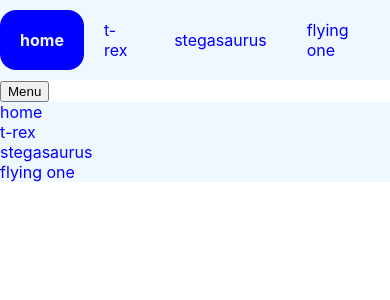
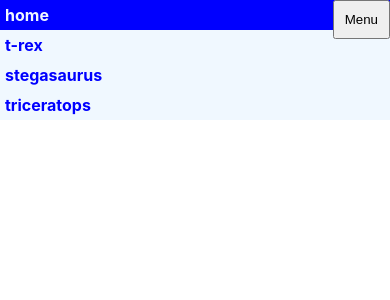
Before and after one commit to cooljasonmelton/responsive-menu, a React (Create React App) app: page / in a window 390 px wide. Both pictures are taken after a click on the button "Menu". Shown: the top 300 px of the page. Built offline with nearby package versions, Linux system fonts and the light colour scheme.

Commit message:
refactored for nav options

```diff
--- a/src/App.css
+++ b/src/App.css
@@ -7,7 +7,7 @@
   justify-content: space-around;
   background-color: aliceblue;
 }
-.nav-item{
+.navbar > .nav-option{
   text-decoration: none;
   cursor: pointer;
   background-color: aliceblue;
@@ -16,7 +16,7 @@
   border-radius: 1em;
 }
 
-.nav-item.clicked{
+.navbar > .nav-option.clicked{
   font-weight: bold;
   background-color: blue;
   color: aliceblue;
@@ -24,18 +24,37 @@
 
 
 /* small nav */
-
-.small-nav{
+.nav-small-button{
+  padding: 10px;
+  margin: 0;
+  float: right;
+}
+.nav-small{
   width: 100%;
+  display: none;
+  float: right;
 }
 
-.small-nav-option{
+.nav-small > .nav-option{
   width: 100%;
   background-color: aliceblue;
   color: blue;
+  font-weight: bold;
   cursor: pointer;
+  padding: 5px;
 }
 
-.small-nav-option:hover{
+.nav-small > .nav-option:hover{
   background-color: blue;
-  color: aliceblue;}
+  color: aliceblue;
+}
+
+/* make it responsive! */
+@media screen and (max-width: 44em) {
+  .nav-small{
+    display: block
+  }
+  .navbar{
+    display: none
+  }
+}
--- a/src/App.js
+++ b/src/App.js
@@ -1,7 +1,7 @@
 import React from 'react';
 import './App.css';
 import Navbar from './Navbar';
-import SmallNav from './SmallNav';
+import SmallNav from './NavSmall';
 
 
 function App() {
--- /dev/null
+++ b/src/NavOptions.js
@@ -0,0 +1,89 @@
+import React from 'react';
+import './App.css';
+import { withRouter } from 'react-router-dom';
+
+
+
+class NavOptions extends React.Component {
+    constructor(){
+        super()
+        this.state = {
+            activeItem: "home"
+        }
+    }
+
+    handleClick = e => {
+        let clickedNav = e.target.getAttribute("nav")
+        this.setState({activeItem: clickedNav })
+        if (clickedNav === 'home') {
+            this.props.history.push('/')
+            window.location.reload()
+         } else {
+            this.props.history.push(`${clickedNav}`)
+        }
+    }
+    renderNavOptions = ()=> {
+        const navOptions = ["home", "t-rex", "stegasaurus", "triceratops"]
+        const { activeItem } = this.state
+        return navOptions.map(option => {
+            return (
+                <div
+                className={"nav-option" + (activeItem === option ? " clicked" : "")}
+                onClick={this.handleClick}
+                nav={option}
+                key={option}
+                >
+                    {option}
+                </div>
+            )
+        })
+    }
+
+
+    render(){
+        return (
+            <>
+            {this.renderNavOptions()}
+            </>
+        );
+    }
+}
+
+export default withRouter(NavOptions);
+
+
+
+
+
+
+
+
+
+// <div
+// className={"nav-item" + (activeItem === "home" ? " clicked" : "")}
+// onClick={this.handleClick}
+// nav="home"
+// >
+// home
+// </div>
+// <div
+// className={"nav-item" + (activeItem === "rex" ? " clicked" : "")}
+// onClick={this.handleClick}
+// nav="rex"
+// >
+// t-rex
+// </div>
+// <div
+// className={"nav-item" + (activeItem === "steg" ? " clicked" : "")}
+// onClick={this.handleClick}
+// nav="steg"
+// >
+// stegasaurus
+// </div>
+// <div
+// className={"nav-item" + (activeItem === "fly" ? " clicked" : "")}
+// onClick={this.handleClick}
+// nav="fly"
+// >
+// flying one
+// </div>
--- /dev/null
+++ b/src/NavSmall.js
@@ -0,0 +1,34 @@
+import React from 'react';
+import './App.css';
+import { withRouter } from 'react-router-dom';
+import NavOptions from './NavOptions';
+
+class NavSmall extends React.Component {
+    constructor(){
+        super()
+        this.state = { toggleMenu: false }
+    }
+
+
+    handleToggle = () => {
+        this.setState(prevState => ({
+            toggleMenu: !prevState.toggleMenu
+        }))
+    }
+
+    render(){
+        const { toggleMenu } = this.state
+        return (
+            <nav className="nav-small">
+                <button className="nav-small-button" onClick={this.handleToggle}>Menu</button>
+                {toggleMenu ?
+                <NavOptions/>
+                :
+                ""
+                }
+            </nav>
+        );
+    }
+}
+
+export default withRouter(NavSmall);
--- a/src/Navbar.js
+++ b/src/Navbar.js
@@ -1,58 +1,14 @@
 import React from 'react';
 import './App.css';
-import { withRouter } from 'react-router-dom';
+import NavOptions from './NavOptions'
 
-class Navbar extends React.Component {
+const Navbar = () => {
 
-    state = { activeItem: "home" }
-
-    handleClick = e => {
-        let clickedNav = e.target.getAttribute("nav")
-        this.setState({activeItem: clickedNav })
-        if (clickedNav === 'home') {
-            this.props.history.push('/')
-            window.location.reload()
-         } else {
-            this.props.history.push(`${clickedNav}`)
-        }
-    }
-
-    render(){
-        const { activeItem } = this.state
-        return (
-            <nav className="navbar">
-                <div
-                    className={"nav-item" + (activeItem === "home" ? " clicked" : "")}
-                    onClick={this.handleClick}
-                    nav="home"
-                >
-                    home
-                </div>
-                <div
-                    className={"nav-item" + (activeItem === "rex" ? " clicked" : "")}
-                    onClick={this.handleClick}
-                    nav="rex"
-                >
-                    t-rex
-                </div>
-                <div
-                    className={"nav-item" + (activeItem === "steg" ? " clicked" : "")}
-                    onClick={this.handleClick}
-                    nav="steg"
-                >
-                    stegasaurus
-                </div>
-                <div
-                    className={"nav-item" + (activeItem === "fly" ? " clicked" : "")}
-                    onClick={this.handleClick}
-                    nav="fly"
-                >
-                    flying one
-                </div>
-
-            </nav>
-        );
-    }
+    return (
+        <nav className="navbar">
+            <NavOptions/>
+        </nav>
+    );
 }
 
-export default withRouter(Navbar);
+export default Navbar;
--- a/src/SmallNav.js
+++ /dev/null
@@ -1,45 +0,0 @@
-import React from 'react';
-import './App.css';
-import { withRouter } from 'react-router-dom';
-import SmallNavOptions from './SmallNavOptions'
-
-class SmallNav extends React.Component {
-    constructor(){
-        super()
-        this.state = { toggleMenu: false }
-    }
-
-
-    handleToggle = () => {
-        this.setState(prevState => ({
-            toggleMenu: !prevState.toggleMenu
-        }))
-    }
-
-    handleClick = e => {
-        let clickedNav = e.target.getAttribute("nav")
-        this.setState({activeItem: clickedNav })
-        if (clickedNav === 'home') {
-            this.props.history.push('/')
-            window.location.reload()
-         } else {
-            this.props.history.push(`${clickedNav}`)
-        }
-    }
-
-    render(){
-        const { toggleMenu } = this.state
-        return (
-            <nav className="small-nav">
-                <button onClick={this.handleToggle}>Menu</button>
-                {toggleMenu ?
-                <SmallNavOptions/>
-                :
-                ""
-                }
-            </nav>
-        );
-    }
-}
-
-export default withRouter(SmallNav);
--- a/src/SmallNavOptions.js
+++ /dev/null
@@ -1,52 +0,0 @@
-import React from 'react';
-import './App.css';
-import { withRouter } from 'react-router-dom';
-
-class SmallNavOptions extends React.Component {
-    handleClick = e => {
-        let clickedNav = e.target.getAttribute("nav")
-        this.setState({activeItem: clickedNav })
-        if (clickedNav === 'home') {
-            this.props.history.push('/')
-            window.location.reload()
-         } else {
-            this.props.history.push(`${clickedNav}`)
-        }
-    }
-
-    render(){
-        return (
-        <>
-        <div
-            className="small-nav-option"
-            onClick={this.handleClick}
-            nav="home"
-        >
-            home
-        </div>
-        <div
-            className="small-nav-option"
-            onClick={this.handleClick}
-            nav="rex"
-        >
-            t-rex
-        </div>
-        <div
-            className="small-nav-option"
-            onClick={this.handleClick}
-            nav
-        >
-            stegasaurus
-        </div>
-        <div
-            className="small-nav-option"
-            onClick={this.handleClick}
-        >
-            flying one
-        </div>
-        </>
-        );
-    }
-}
-
-export default withRouter(SmallNavOptions);
```
